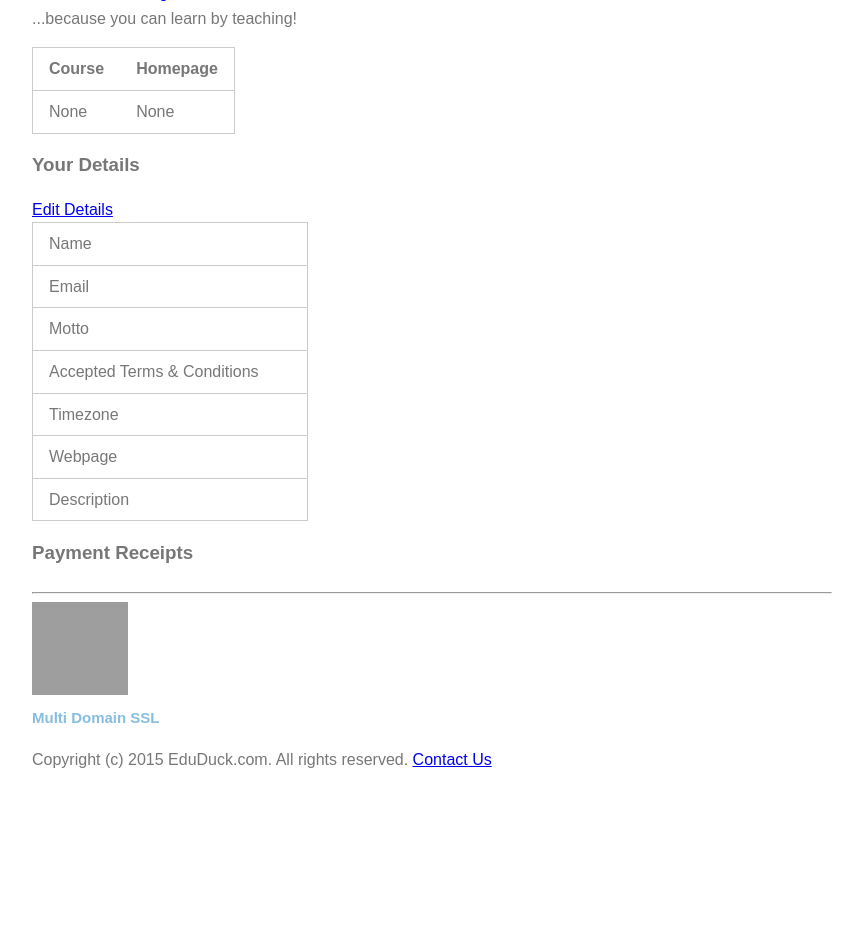
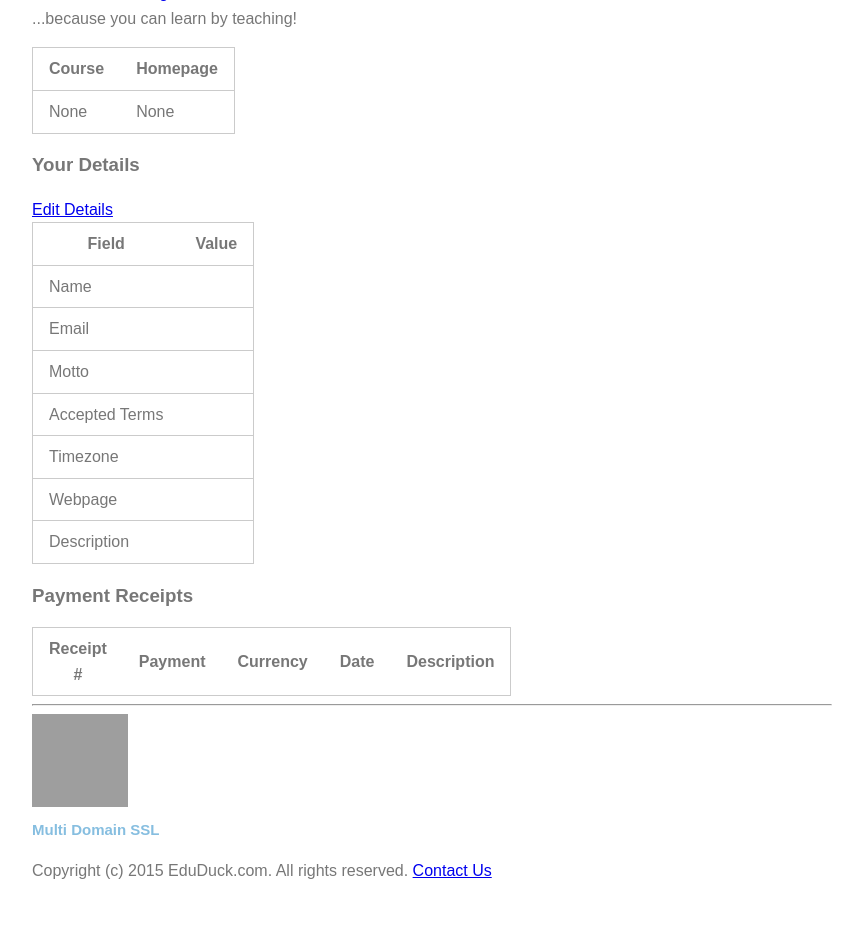
Before and after one commit to chrismcginlay/eduduck, a Django app: template templates/profile/profile.html in a window 1280 px wide. Shown: the part 810-1746 px from the top of the page, without its empty margins (283-1146 px from the left). Before the commit the page ends 1578 px from the top, so only its background shows below. Run offline with Django 3.2, Linux system fonts and the light colour scheme; the template is opened without the code that fills it, so the values that code supplies are empty; parts of the project's set-up code (start-up, migrations or seed data) failed here and were passed over; some libraries are stand-ins or nearby versions; grey boxes are pictures that could not be loaded.

Commit message:
Sort test for receipt line in profile

```diff
--- a/templates/profile/profile.html
+++ b/templates/profile/profile.html
@@ -58,13 +58,14 @@ You are currently logged in via {{ auth_via }}.</p>
         <div class='pure-u-1-2' id='id_personal_details'>
             <h3>Your Details</h3>
             <a href="{%url 'profile.views.edit' %}">Edit Details</a>
-            <table class="pure-table pure-table-horizontal" >
+            <table class="pure-table pure-table-horizontal">
+                <tr><th>Field</th><th>Value</th></tr>
                 <tr><td>Name</td><td>{{ user.get_full_name }}</td></tr>
                 <tr><td>Email</td><td>{{ user.email }}</td></tr>
                 <tr><td>Motto</td><td>
                     {{ profile.signature_line|capfirst }}
                 </td></tr>
-                <tr><td>Accepted Terms & Conditions</td><td>
+                <tr><td>Accepted Terms</td><td>
                     {{ profile.accepted_terms }}
                 </td></tr>
                 <tr><td>Timezone</td><td>{{ profile.user_tz }}</td></tr>
@@ -81,7 +82,12 @@ You are currently logged in via {{ auth_via }}.</p>
         </div>
         <div class='pure-u-1-2' id='id_receipts'>
             <h3>Payment Receipts</h3>
-            {{ receipts }}
+                <table class="pure-table pure-table-horizontal">
+                    <tr><th>Receipt #</th><th>Payment</th><th>Currency</th><th>Date</th><th>Description</th></tr>
+                {% for receipt in receipts %}
+                    <tr><td>{{receipt.id}}</td><td>{{receipt.fee_value}}</td><td>{{receipt.currency}}</td><td>{{receipt.datestamp|date:"d M Y"}}</td><td>{{receipt.content_object|truncatechars:10}}</td></tr>
+                {% endfor %}
+                </table>
         </div>
     </div>
 {% endblock content %}
```
Also changed, not shown: checkout/tests/test_views.py (+3 -1 lines), profile/tests/test_views.py (+13 -1 lines).
